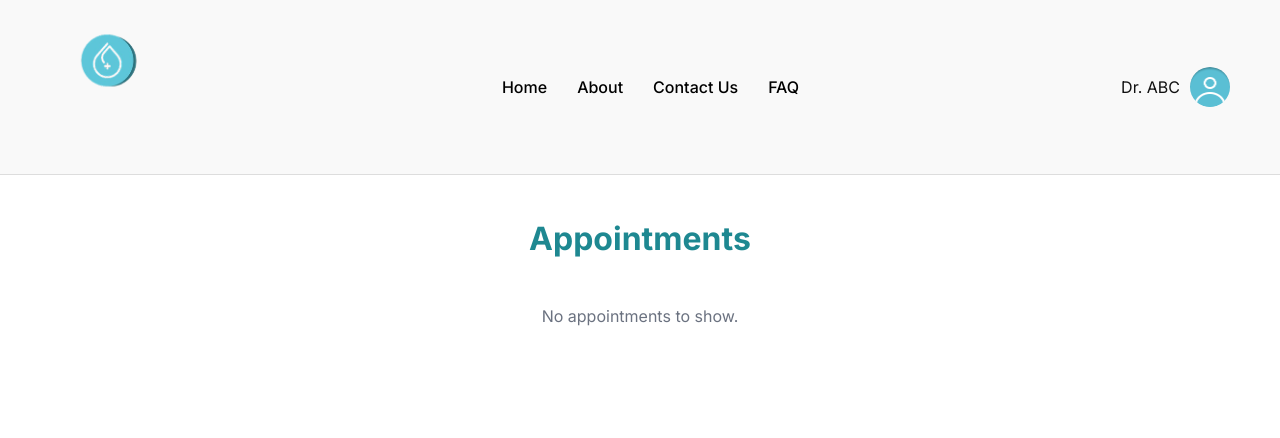
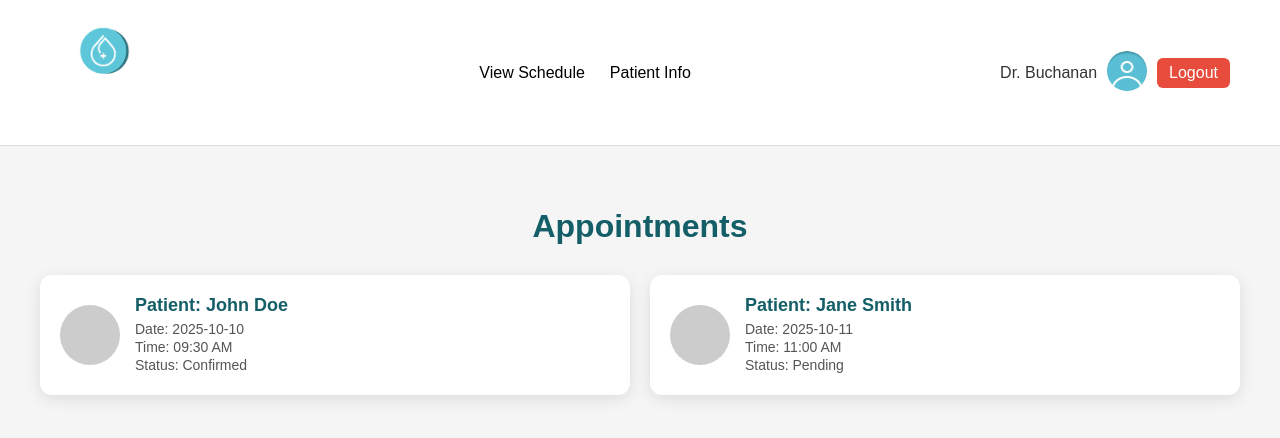
Before and after one commit to Tyresentate/IT3-Project-3, a website: page Appointments.html in a window 1280 px wide. Drawn offline with Linux system fonts and the light colour scheme; no server answers.

Commit message:
Updated home, appointments and booking confirmation pages

```diff
--- a/Appointments.css
+++ b/Appointments.css
@@ -1,33 +1,179 @@
-/* Base */
-:root{ --teal:#145e67; }
-*{box-sizing:border-box}
-html,body{height:100%}
-body{margin:0;font-family:'Inter',system-ui,Segoe UI,Roboto,Arial,sans-serif;color:#111;background:#fff}
+/* General Page Styling */
+body {
+  font-family: Arial, sans-serif;
+  margin: 0;
+  padding: 0;
+  color: #333;
+  background-color: #f5f5f5;
+  min-height: 100vh;
+  display: flex;
+  flex-direction: column;
+}
 
-/* Navbar (consistent) */
-.navbar{display:flex;justify-content:space-between;align-items:center;padding:20px 50px;border-bottom:1px solid #ddd;background:#f9f9f9}
-.logo img{width:130px;height:130px;border-radius:50%;object-fit:cover}
-.nav-links{list-style:none;display:flex;gap:30px;margin:0;padding:0}
-.nav-links a{text-decoration:none;color:#000;font-weight:500}
-.nav-links a:hover{color:var(--teal)}
-.login-icon{display:flex;align-items:center;gap:10px}
-.login-icon img{width:40px;height:40px;border-radius:50%;object-fit:cover}
+/* Navbar (Booking Confirmation style) */
+.navbar {
+  display: flex;
+  justify-content: space-between;
+  align-items: center;
+  padding: 15px 50px;
+  background-color: #fff; /* white background like Booking Confirmation */
+  border-bottom: 1px solid #ddd;
+  font-family: Arial, sans-serif; /* same font as Booking Confirmation */
+}
 
-/* Page */
-.wrap{max-width:1100px;margin:0 auto;padding:26px 20px}
-.wrap h1{color:#1e8891;text-align:center;margin:18px 0 22px}
+.logo {
+  width: 120px;
+}
 
-/* Cards grid */
-.grid{display:grid;grid-template-columns:repeat(2, minmax(0,1fr));gap:34px;padding:10px}
-.card{background:#e9e9e9;border-radius:24px;padding:20px;display:flex;gap:18px;align-items:center;min-height:140px}
-.card .avatar{width:64px;height:64px;border-radius:50%;background:#9fb8bd;display:grid;place-items:center;overflow:hidden}
-.card .avatar img{width:100%;height:100%;object-fit:cover;border-radius:50%}
-.content{flex:1;display:flex;flex-direction:column;gap:10px}
-.title{font-weight:700;color:#2a2a2a}
-.row{display:flex;gap:8px;align-items:center}
-.muted{color:#6b7280}
-.badge{background:#6fb7be;color:#fff;border-radius:999px;padding:4px 10px;font-size:12px}
+.nav-links {
+  list-style: none;
+  display: flex;
+  gap: 25px;
+  margin: 0;
+  padding: 0;
+}
 
-@media (max-width: 820px){
-  .grid{grid-template-columns:1fr}
+.nav-links li a {
+  text-decoration: none;
+  color: #000;
+  font-weight: 500;
+  font-size: 16px;
+  transition: color 0.3s;
 }
+
+.nav-links li a:hover,
+.nav-links li a.active {
+  color: #145e67;
+}
+
+.logged-in-container {
+  display: flex;
+  align-items: center;
+  gap: 10px;
+}
+
+.logged-in-text {
+  font-weight: 500;
+}
+
+.logged-in-avatar {
+  width: 40px;
+  height: 40px;
+  border-radius: 50%;
+  object-fit: cover;
+}
+
+/* Red logout button like Booking Confirmation */
+.logout-btn {
+  text-decoration: none;
+  color: #fff;
+  background-color: #e74c3c; /* red */
+  padding: 6px 12px;
+  border-radius: 6px;
+  font-weight: 500;
+  transition: background-color 0.3s;
+}
+
+.logout-btn:hover {
+  background-color: #c0392b; /* darker red on hover */
+}
+
+/* Appointments Layout */
+.appointments-container {
+  flex: 1;
+  padding: 40px;
+  text-align: center;
+}
+
+.appointments-container h1 {
+  color: #145e67;
+  margin-bottom: 30px;
+}
+
+.appointments-grid {
+  display: grid;
+  grid-template-columns: repeat(auto-fit, minmax(320px, 1fr));
+  gap: 20px;
+}
+
+.appointment-card {
+  display: flex;
+  align-items: center;
+  background: #fff;
+  padding: 20px;
+  border-radius: 12px;
+  box-shadow: 0 4px 15px rgba(0,0,0,0.1);
+  text-align: left;
+}
+
+.avatar {
+  width: 60px;
+  height: 60px;
+  border-radius: 50%;
+  background-color: #ccc;
+  margin-right: 15px;
+}
+
+.details h3 {
+  margin: 0 0 5px 0;
+  font-size: 18px;
+  color: #145e67;
+}
+
+.details p {
+  margin: 2px 0;
+  font-size: 14px;
+  color: #555;
+}
+
+/* Modal */
+.modal {
+  display: none;
+  position: fixed;
+  top: 0;
+  left: 0;
+  width: 100%;
+  height: 100%;
+  background-color: rgba(0,0,0,0.5);
+  justify-content: center;
+  align-items: center;
+}
+
+.modal-content {
+  background: #fff;
+  padding: 20px 30px;
+  border-radius: 10px;
+  text-align: center;
+}
+
+.modal-actions {
+  margin-top: 15px;
+  display: flex;
+  justify-content: center;
+  gap: 10px;
+}
+
+.confirm-btn,
+.cancel-btn {
+  padding: 6px 12px;
+  border-radius: 6px;
+  border: none;
+  cursor: pointer;
+}
+
+.confirm-btn {
+  background-color: #145e67;
+  color: #fff;
+}
+
+.confirm-btn:hover {
+  background-color: #0f4c55;
+}
+
+.cancel-btn {
+  background-color: #ccc;
+}
+
+.cancel-btn:hover {
+  background-color: #999;
+}
--- a/Appointments.html
+++ b/Appointments.html
@@ -2,37 +2,93 @@
 <html lang="en">
 <head>
   <meta charset="UTF-8" />
-  <meta name="viewport" content="width=device-width, initial-scale=1.0" />
+  <meta name="viewport" content="width=device-width, initial-scale=1.0"/>
   <title>Appointments</title>
   <link rel="stylesheet" href="Appointments.css" />
-  <link rel="preconnect" href="https://fonts.googleapis.com">
-  <link rel="preconnect" href="https://fonts.gstatic.com" crossorigin>
-  <link href="https://fonts.googleapis.com/css2?family=Inter:wght@300;400;500;600;700&display=swap" rel="stylesheet">
 </head>
 <body>
-  <header class="navbar">
-    <div class="logo">
-      <img src="images/ClinicConnect-removebg-preview 2.png" alt="Logo" />
+  <!-- Navbar (like Booking Confirmation) -->
+  <nav class="navbar">
+  <img src="images/ClinicConnect-removebg-preview 2.png" alt="Logo" class="logo">
+  <ul class="nav-links">
+
+    <li><a href="ViewSchedule.html">View Schedule</a></li>
+    <li><a href="PatientInfo.html">Patient Info</a></li>
+
+
+  </ul>
+  <div class="logged-in-container">
+    <span class="logged-in-text">Dr. Buchanan</span>
+    <a href="#">
+      <img src="images/Generic avatar.png" alt="User Icon" class="logged-in-avatar" />
+    </a>
+    <a href="#" id="logoutBtn" class="logout-btn">Logout</a>
+  </div>
+</nav>
+
+  <!-- Appointments Section -->
+  <main class="appointments-container">
+    <h1>Appointments</h1>
+    <div class="appointments-grid">
+      <!-- Example Appointment Card -->
+      <div class="appointment-card">
+        <div class="avatar"></div>
+        <div class="details">
+          <h3>Patient: John Doe</h3>
+          <p>Date: 2025-10-10</p>
+          <p>Time: 09:30 AM</p>
+          <p>Status: Confirmed</p>
+        </div>
+      </div>
+
+      <div class="appointment-card">
+        <div class="avatar"></div>
+        <div class="details">
+          <h3>Patient: Jane Smith</h3>
+          <p>Date: 2025-10-11</p>
+          <p>Time: 11:00 AM</p>
+          <p>Status: Pending</p>
+        </div>
+      </div>
     </div>
-    <nav>
-      <ul class="nav-links">
-        <li><a href="#">Home</a></li>
-        <li><a href="#">About</a></li>
-        <li><a href="ContactUs.html">Contact Us</a></li>
-        <li><a href="FAQ.html">FAQ</a></li>
-      </ul>
-    </nav>
-    <div class="login-icon">
-      <span>Dr. ABC</span>
-      <img src="images/Generic avatar.png" alt="User Icon" />
-    </div>
-  </header>
-
-  <main class="wrap">
-    <h1>Appointments</h1>
-    <section id="appointmentsGrid" class="grid"></section>
   </main>
 
-  <script src="Appointments.js"></script>
+  <!-- Logout Modal -->
+  <div id="logoutModal" class="modal">
+    <div class="modal-content">
+      <p>Are you sure you want to log out?</p>
+      <div class="modal-actions">
+        <button id="confirmLogout" class="confirm-btn">Yes, Logout</button>
+        <button id="cancelLogout" class="cancel-btn">Cancel</button>
+      </div>
+    </div>
+  </div>
+
+  <script>
+    // Logout Modal Logic
+    const logoutBtn = document.getElementById("logoutBtn");
+    const logoutModal = document.getElementById("logoutModal");
+    const confirmLogout = document.getElementById("confirmLogout");
+    const cancelLogout = document.getElementById("cancelLogout");
+
+    logoutBtn.addEventListener("click", (e) => {
+      e.preventDefault();
+      logoutModal.style.display = "flex";
+    });
+
+    cancelLogout.addEventListener("click", () => {
+      logoutModal.style.display = "none";
+    });
+
+    confirmLogout.addEventListener("click", () => {
+      window.location.href = "index.html";
+    });
+
+    window.addEventListener("click", (e) => {
+      if (e.target === logoutModal) {
+        logoutModal.style.display = "none";
+      }
+    });
+  </script>
 </body>
 </html>
--- a/BookingConfirmation.css
+++ b/BookingConfirmation.css
@@ -1,58 +1,117 @@
+/* General Page Styling */
 body {
     font-family: Arial, sans-serif;
-      background: #f8f8f8;
     margin: 0;
     padding: 0;
+    color: #333;
+    background-color: #fff;
+    min-height: 100vh;
+    display: flex;
+    flex-direction: column;
+}
+
+/* Navbar (Appointments style) */
+.navbar {
+  display: flex;
+  justify-content: space-between;
+  align-items: center;
+  padding: 15px 50px;
+  background-color: #fff; /* white background */
+  border-bottom: 1px solid #ddd;
+  font-family: Arial, sans-serif;
+}
+
+.logo {
+  width: 120px;
+}
+
+.nav-links {
+  list-style: none;
+  display: flex;
+  gap: 25px;
+  margin: 0;
+  padding: 0;
+}
+
+.nav-links li a {
+  text-decoration: none;
+  color: #000;
+  font-weight: 500;
+  font-size: 16px;
+  transition: color 0.3s;
+}
+
+.nav-links li a:hover,
+.nav-links li a.active {
+  color: #145e67;
+}
+
+.logged-in-container {
+  display: flex;
+  align-items: center;
+  gap: 10px;
+}
+
+.logged-in-text {
+  font-weight: 500;
+}
+
+.logged-in-avatar {
+  width: 40px;
+  height: 40px;
+  border-radius: 50%;
+  object-fit: cover;
+}
+
+/* Red logout button */
+.logout-btn {
+  text-decoration: none;
+  color: #fff;
+  background-color: #e74c3c; /* red */
+  padding: 6px 12px;
+  border-radius: 6px;
+  font-weight: 500;
+  transition: background-color 0.3s;
+}
+
+.logout-btn:hover {
+  background-color: #c0392b; /* darker red on hover */
+}
+
+
+/* Confirmation Page Layout */
+.confirmation-container {
+    flex: 1; /* take up remaining space */
     display: flex;
     justify-content: center;
     align-items: center;
-      height: 100vh;
+    padding: 40px;
+    background: #f0f7f8;
 }
 
-    .container {
-      background: white;
+.confirmation-box {
+    background: #fff;
     padding: 40px;
-      border-radius: 10px;
-      box-shadow: 0 4px 8px rgba(0,0,0,0.1);
     text-align: center;
-      width: 450px;
-    }
-
-    .logo {
-      width: 50px;
-      position: absolute;
-      top: 20px;
-      left: 20px;
-    }
-
-    nav {
-      text-align: center;
-      margin-bottom: 30px;
-    }
-
-    nav a {
-      margin: 0 15px;
-      text-decoration: none;
-      color: #333;
-      font-weight: 500;
-    }
-
-    nav a:hover {
-      color: #0097a7;
+    border-radius: 12px;
+    box-shadow: 0 4px 15px rgba(0, 0, 0, 0.1);
+    max-width: 500px;
+    width: 100%;
 }
 
 .checkmark {
     width: 100px;
-      margin: 20px auto;
-      display: block;
+    margin-bottom: 20px;
 }
 
-    h2 {
-      color: #007c91;
-      margin-bottom: 10px;
+.confirmation-box h2 {
+    color: #145e67;
+    margin-bottom: 15px;
 }
 
-    p {
+.confirmation-box p {
     font-size: 16px;
-      color: #333;
+    line-height: 1.5;
+    color: #444;
+    white-space: pre-line; /* preserve line breaks from JS */
 }
```
Also changed, not shown: BookingConfirmation.html (+31 -25 lines), index.html (+4 -5 lines). Lines whose indentation alone changed are shown as unchanged.
